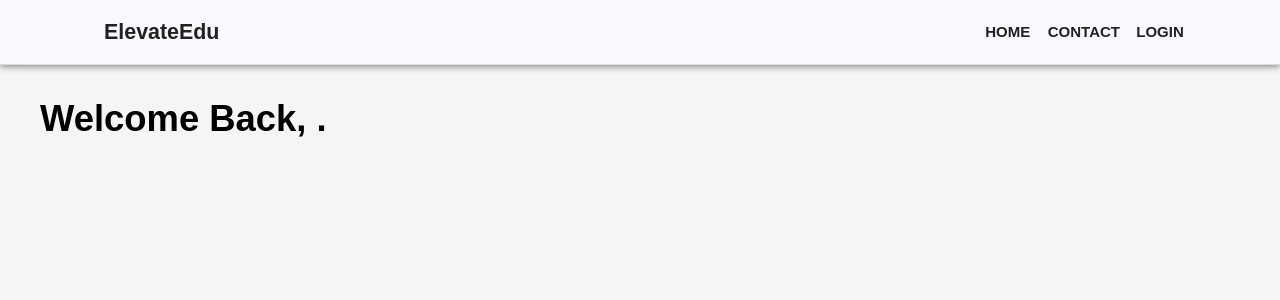
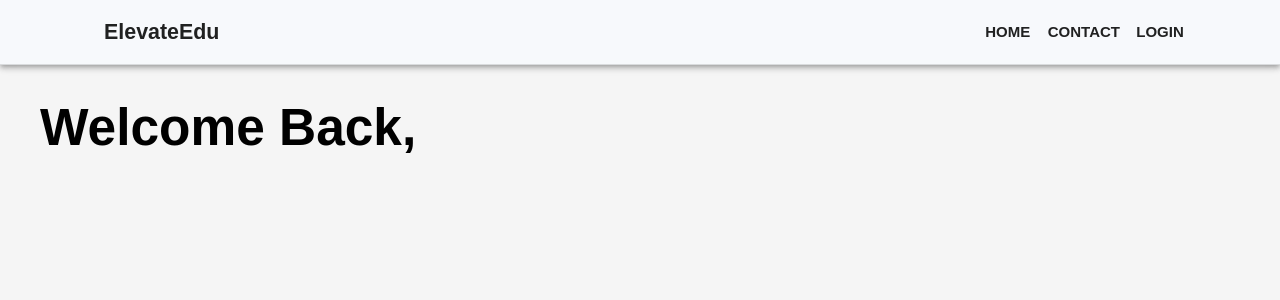
Before and after one commit to sadieLiu/ElevateWebApp, a Next.js app: page /dashboard in a window 1280 px wide. Shown: the top 300 px of the page. Built offline with nearby package versions, Linux system fonts and the light colour scheme; some icons are missing; what @mui/material-nextjs would draw is missing.

Commit message:
edited dashboard page

```diff
--- a/app/dashboard/page.tsx
+++ b/app/dashboard/page.tsx
@@ -16,8 +16,8 @@ export default function Dashboard() {
 
                 <Box sx={{ display: 'flex', alignItems: 'center', gap: 6, mt: 4 }}>
 
-                    <Typography variant='h4' sx={{ fontWeight: 'bold', color: 'black', mb: 1 }}>
-                        Welcome Back, {user?.role}.
+                    <Typography variant='h3' sx={{ fontWeight: 'bold', color: 'black', mb: 1 }}>
+                        Welcome Back, {user?.role}
                     </Typography>
                 </Box>
 
```
